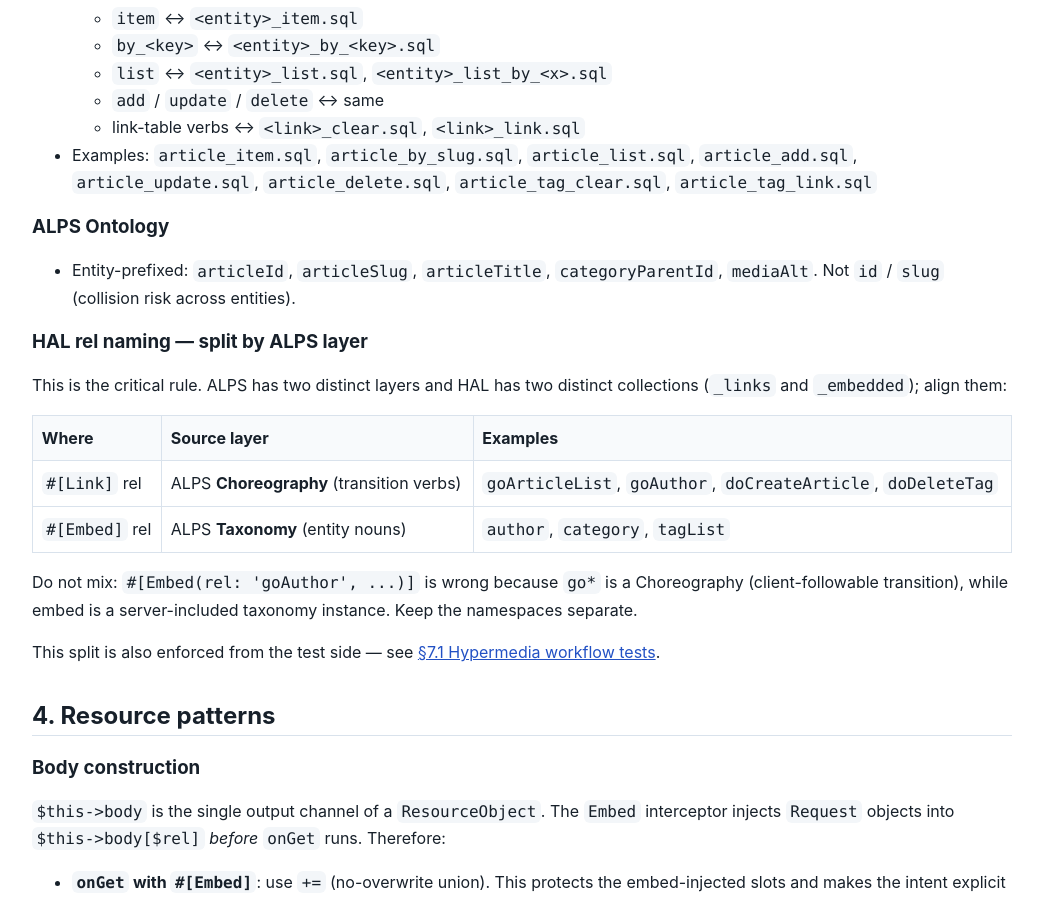
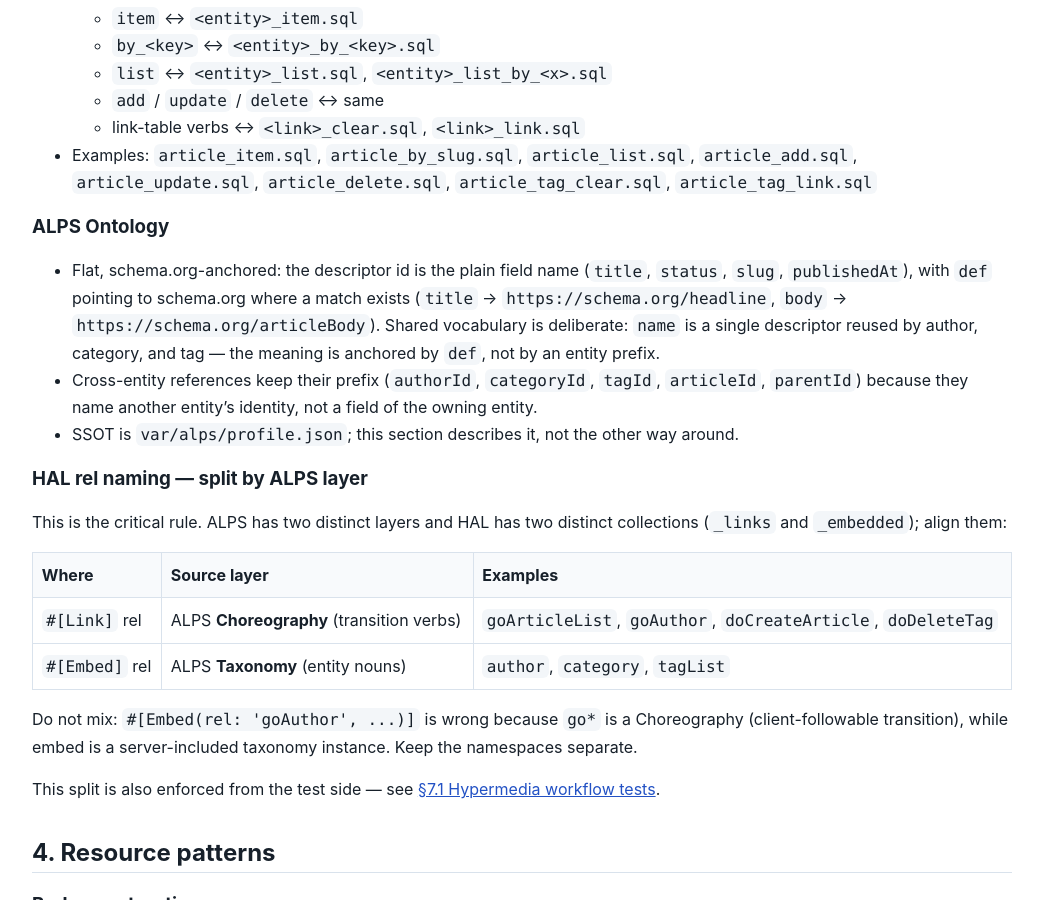
Before and after one commit to bearsunday/BEAR.Examples, a Jekyll site: the page built from docs/conventions.md, in a window 1280 px wide and 900 px high, scrolled down 4234 px. Shown: the whole window, without its empty margins (118-1161 px from the left). Built offline with Jekyll 4.4.1, drawn with Linux system fonts in a browser that asks for light colours; our own code applies the rules of GitHub Pages for plain Markdown files.

Commit message:
Codify flat ALPS descriptor naming in conventions.md §3
Per maintainer decision: var/alps/profile.json's flat, schema.org-anchored
descriptor ids (title, status, name shared across entities) are canonical.
Rewrite the ALPS Ontology rule to describe that reality — plain field
names with def anchors, entity-prefixed ids only for cross-entity
references (authorId, parentId, ...) — replacing the entity-prefixed
rule (articleTitle) that the profile never implemented.

Co-Authored-By: Claude Fable 5 <noreply@anthropic.com>
Claude-Session: https://claude.ai/code/session_018KGUeD1CqhNnUesKak7pgu

```diff
--- a/docs/conventions.md
+++ b/docs/conventions.md
@@ -148,9 +148,17 @@ entity, distinguishing it from auxiliary write-only links.
   `article_delete.sql`, `article_tag_clear.sql`, `article_tag_link.sql`
 
 ### ALPS Ontology
-- Entity-prefixed: `articleId`, `articleSlug`, `articleTitle`,
-  `categoryParentId`, `mediaAlt`. Not `id` / `slug` (collision risk
-  across entities).
+- Flat, schema.org-anchored: the descriptor id is the plain field name
+  (`title`, `status`, `slug`, `publishedAt`), with `def` pointing to
+  schema.org where a match exists (`title` → `https://schema.org/headline`,
+  `body` → `https://schema.org/articleBody`). Shared vocabulary is
+  deliberate: `name` is a single descriptor reused by author, category,
+  and tag — the meaning is anchored by `def`, not by an entity prefix.
+- Cross-entity references keep their prefix (`authorId`, `categoryId`,
+  `tagId`, `articleId`, `parentId`) because they name another entity's
+  identity, not a field of the owning entity.
+- SSOT is `var/alps/profile.json`; this section describes it, not the
+  other way around.
 
 ### HAL rel naming — split by ALPS layer
 This is the critical rule. ALPS has two distinct layers and HAL has
```
